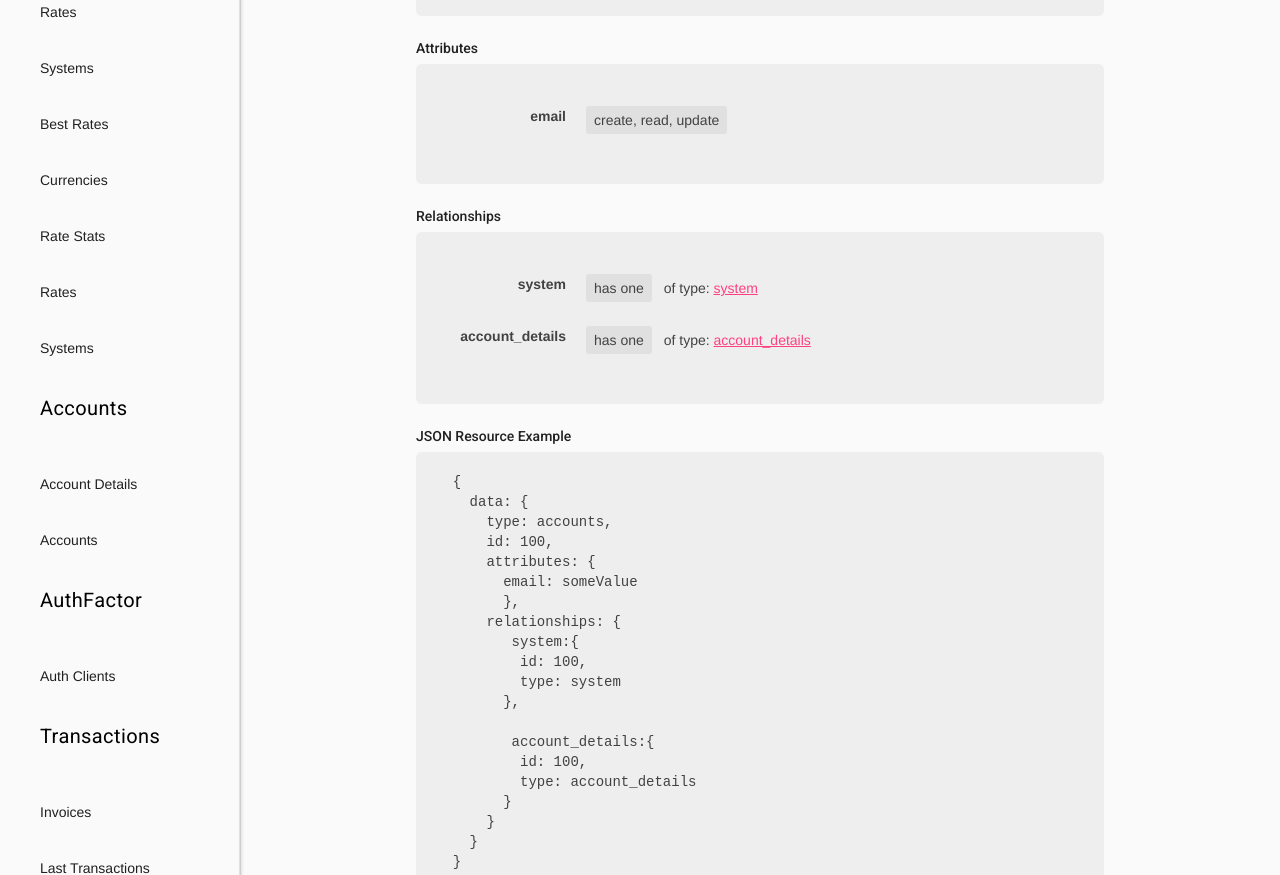
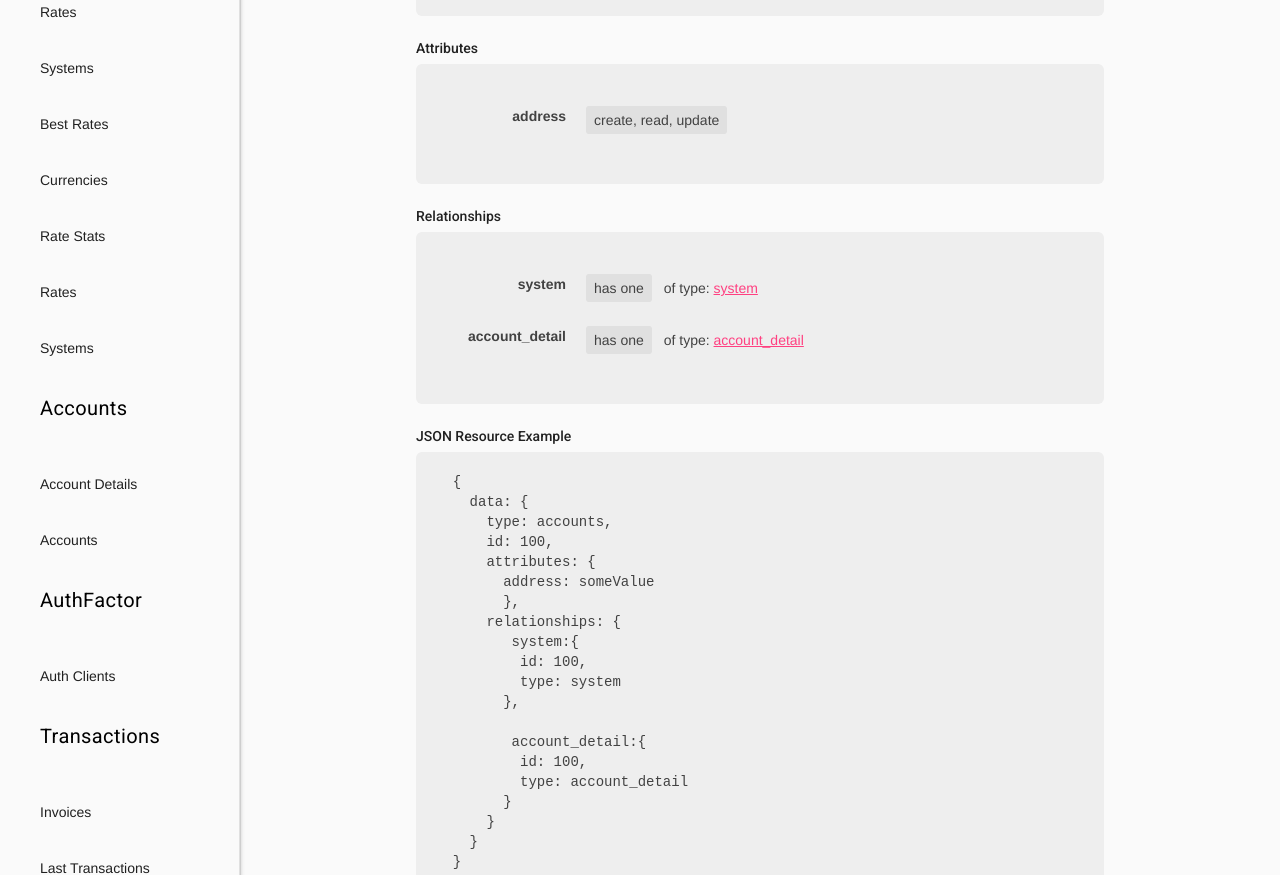
Before and after one commit to reyesoft/dev.saldo.com.ar, a Jekyll site: the page built from _docs/3.0.0/resources/_accounts/accounts.md, in a window 1280 px wide. Shown: the part 212-1087 px from the top of the page. Built offline with Jekyll 4.4.1, drawn with Linux system fonts in a browser that asks for light colours; nearby versions of some CDN libraries.

Commit message:
from BB pipeline

```diff
--- a/_docs/3.0.0/resources/_accounts/accounts.md
+++ b/_docs/3.0.0/resources/_accounts/accounts.md
@@ -7,7 +7,7 @@ section: Accounts
 partOf: u
 attributes:
   -
-    name: email
+    name: address
     crud: 'create, read, update'
     sortable: 'true'
 relationships:
@@ -16,8 +16,8 @@ relationships:
     alias: system
     crud: 'create, read, update'
   -
-    resource: account_details
-    alias: account_details
+    resource: account_detail
+    alias: account_detail
     crud: 'create, read, update'
 
 ---
```
Also changed, not shown: _docs/3.0.0/resources/_accounts/account-details.md (+2 -1 lines).
